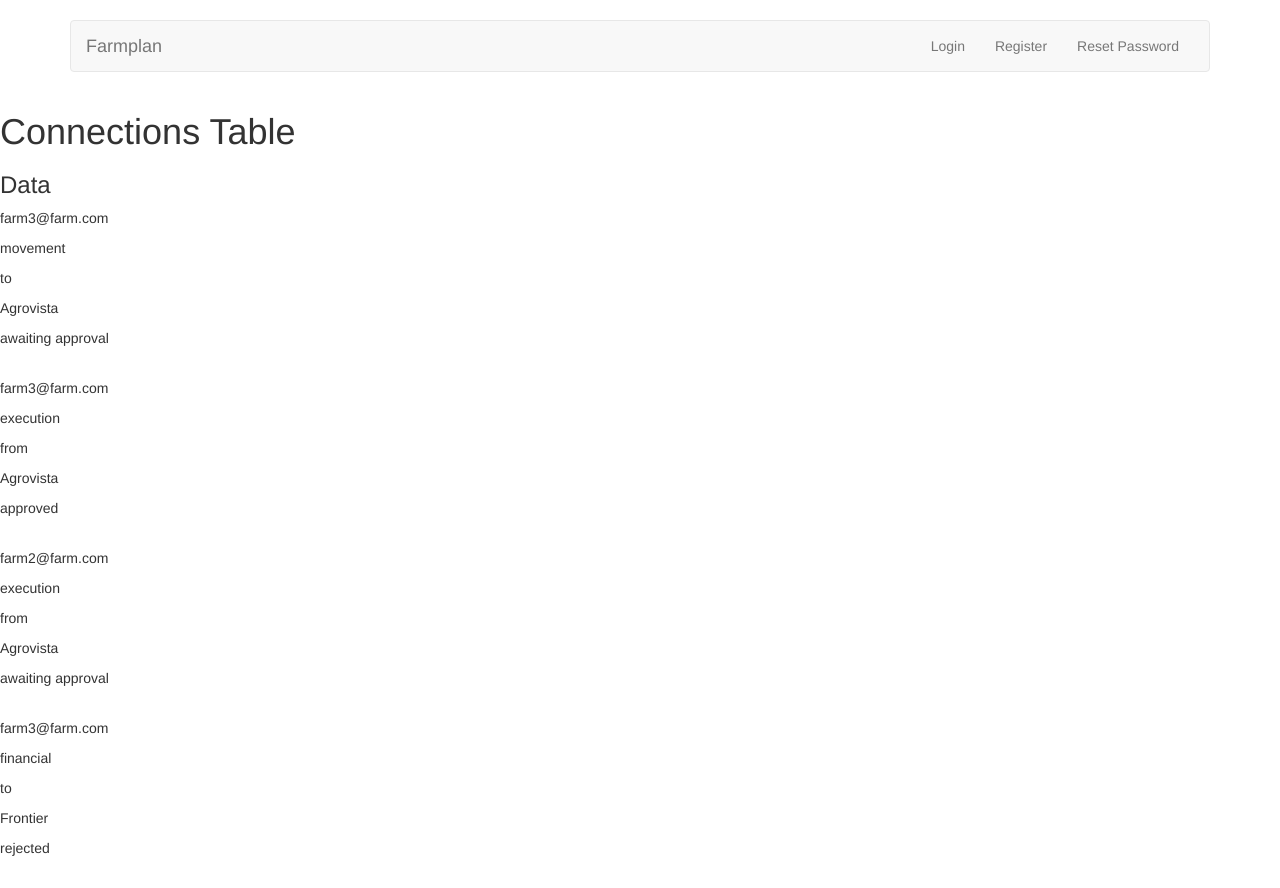
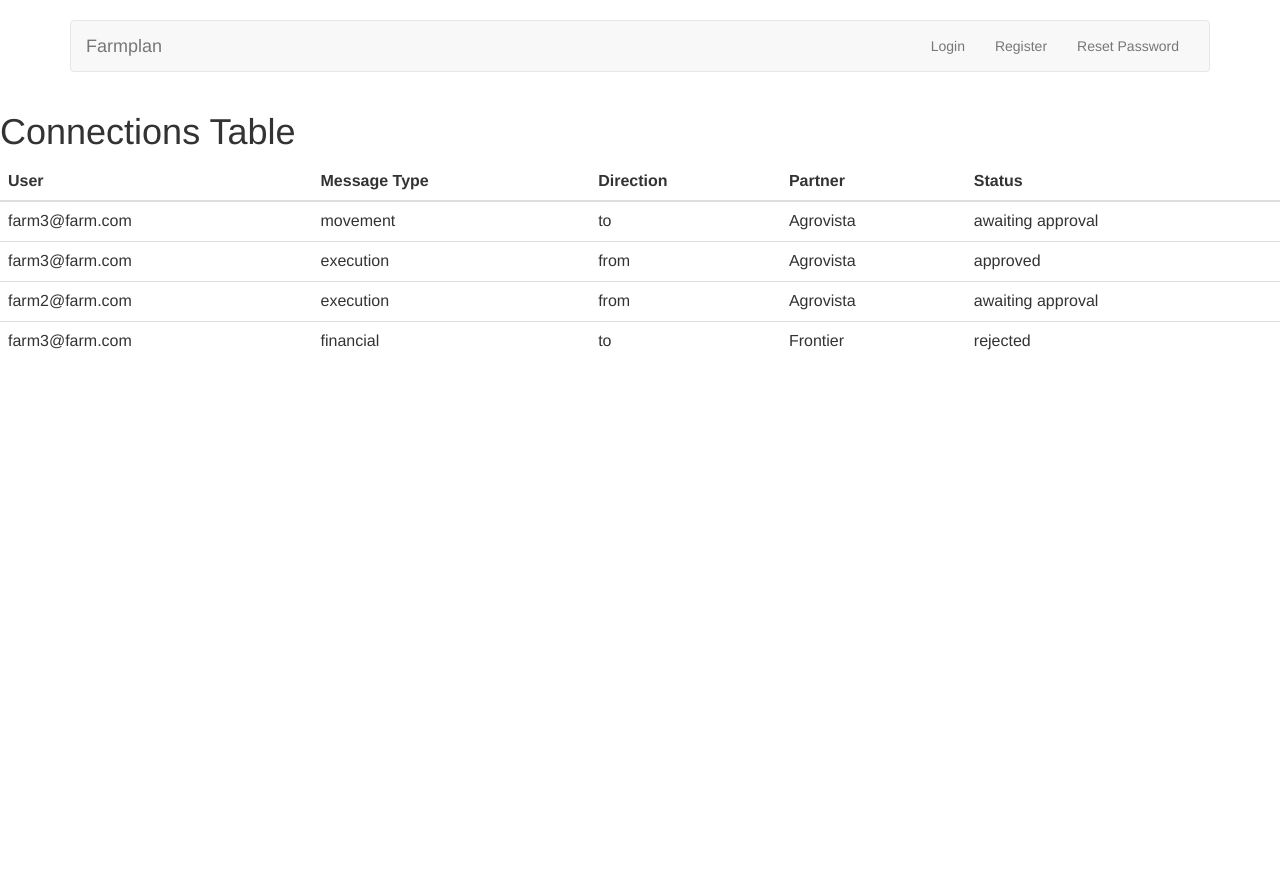
Before and after one commit to navin010/farmplan, a Django app: template connections/templates/connections/con_table.html in a window 1280 px wide. After the commit the page ends 350 px from the top, so only its background shows below. Run offline with Django 3.2, Linux system fonts and the light colour scheme; the template is opened without the code that fills it: values that come from a table or form of the project are taken from there, others are empty; data comes from the database, SQL or seed files in the repository; both versions use the stored data as it was after the commit; some libraries are stand-ins or nearby versions.

Commit message:
beautify table page

```diff
--- a/connections/templates/connections/con_table.html
+++ b/connections/templates/connections/con_table.html
@@ -9,16 +9,32 @@
 {% block body %}
 <h1>Connections Table</h1>
 
-<h3>Data</h3>
 
+<div>
+<table class="table">
+<thead>
+      <tr>
+        <th>User</th>
+        <th>Message Type</th>
+        <th>Direction</th>
+        <th>Partner</th>
+        <th>Status</th>
+      </tr>
+</thead>
+
+<tbody>
 {% for value in data %}
-    <p>{{ value.user }}</p>
-    <p>{{ value.message_type }}</p>
-    <p>{{ value.direction }}</p>
-    <p>{{ value.client }}</p>
-    <p>{{ value.status }}</p>
-    <br>
+    <tr>
+        <td>{{ value.user }}</td>
+        <td>{{ value.message_type }}</td>
+        <td>{{ value.direction }}</td>
+        <td>{{ value.client }}</td>
+        <td>{{ value.status }}</td>
+    </tr>
 {% endfor %}
+</tbody>
 
+</table>
+</div>
 
 {% endblock %}
--- a/connections/views.py
+++ b/connections/views.py
@@ -1,5 +1,5 @@
 from django.shortcuts import render
-from connections.models import ClientTable, ConnectionTable
+from connections.models import ClientTable, ConnectionTable, FarmUser
 from django.contrib.auth.decorators import login_required
 
 # Create your views here.
@@ -18,7 +18,7 @@ def home(request):
 @login_required
 def table(request):
     #data = ConnectionTable.objects.all()
-    data = request.user.coder.assignments.all()
+    data = ConnectionTable.objects.filter(user=request.user)
     args = {'data': data}
 
     return render(request, 'connections/con_table.html', args)
```
Also changed, not shown: db.sqlite3.
